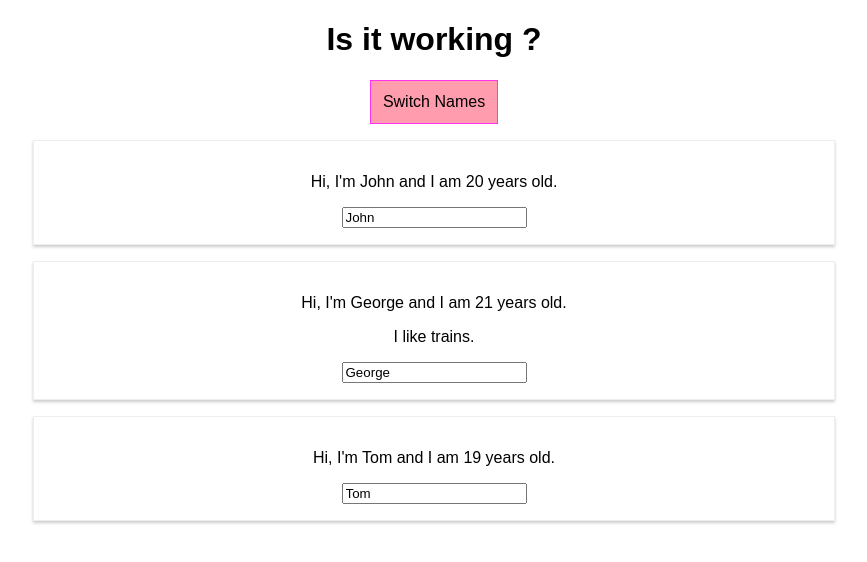
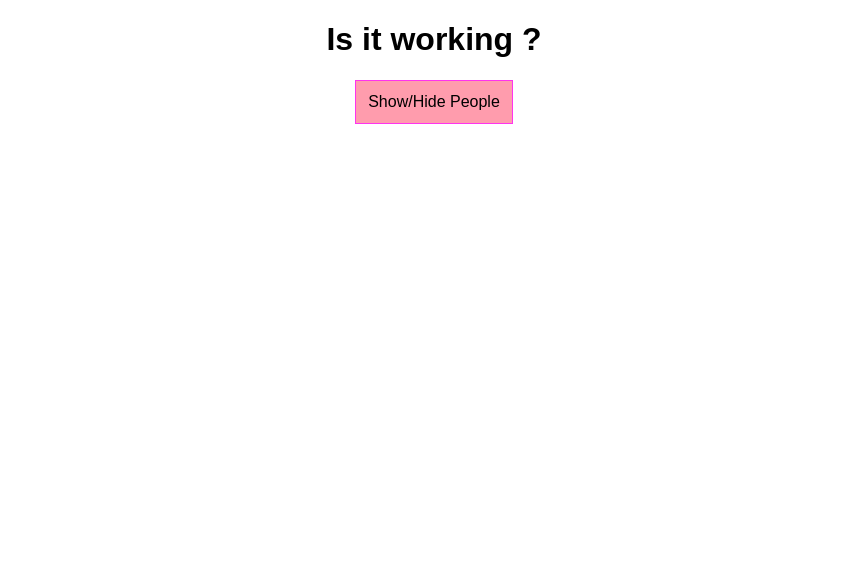
Before and after one commit to nolikob/react-udemy, a React (Create React App) app: page / in a window 1280 px wide. Shown: the top 562 px of the page, without its empty margins (206-1073 px from the left). Built offline with nearby package versions, Linux system fonts and the light colour scheme.

Commit message:
Vše do lekce 50

```diff
--- a/src/App.js
+++ b/src/App.js
@@ -8,7 +8,8 @@ class App extends Component {
       {name: 'John', age: 20},
       {name: 'George', age: 21},
       {name: 'Tom', age: 19}
-    ]
+    ],
+    peopleVisible: false
   }
   switchNameHandler = (newName) => {
     //console.log('clicked');
@@ -28,6 +29,13 @@ class App extends Component {
     ]});
   }
 
+  togglePersonHandler = () => {
+    const isVisible = this.state.peopleVisible;
+    this.setState({
+      peopleVisible: !isVisible
+    });
+  }
+
   render() {
     const style = {
       backgroundColor: "#ff9cad",
@@ -37,10 +45,13 @@ class App extends Component {
       cursor: "pointer"
     };
 
-    return (
-      <div className="App">
-        <h1> Is it working ? </h1>
-        <button style={style} onClick={this.switchNameHandler.bind(this, "Johanness")}>Switch Names</button>
+    // v Reactu není možné v render funkci používat blokové podmínky přímo v return metodě
+
+    // pokud se má používat normální if/else blok, je to možné udělat takto ↓
+    let persons = null;
+    if (this.state.peopleVisible) {
+      persons = (
+        <div>
           <Person name={this.state.people[0].name} age={this.state.people[0].age} />
           <Person
             name={this.state.people[1].name}
@@ -54,6 +65,15 @@ class App extends Component {
         </div>
       );
     }
+
+    return (
+      <div className="App">
+        <h1> Is it working ? </h1>
+        <button style={style} onClick={this.togglePersonHandler}>Show/Hide People</button>
+        {persons}
+      </div>
+    );
+  }
 }
 
 export default App;
```
Also changed, not shown: 1 other file (tests, documents, lock files or other folders). Lines whose indentation alone changed are shown as unchanged.
